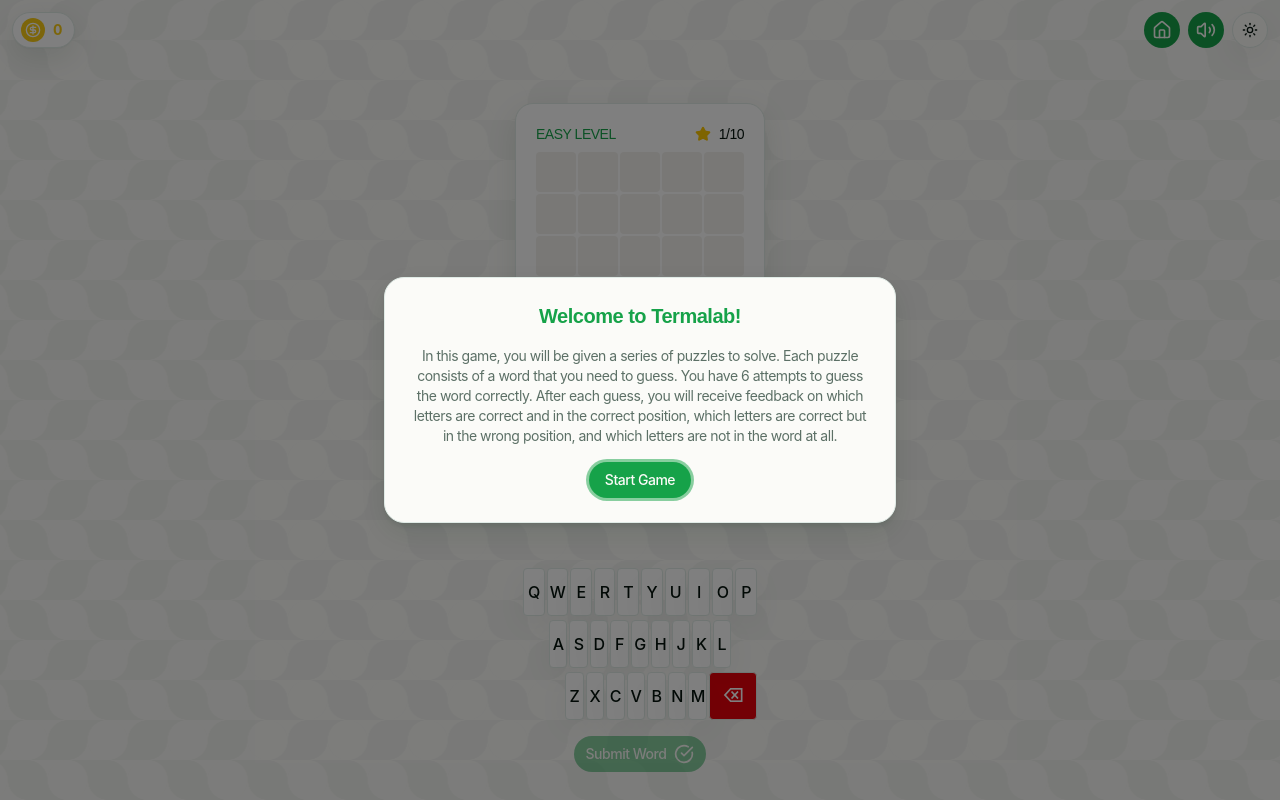
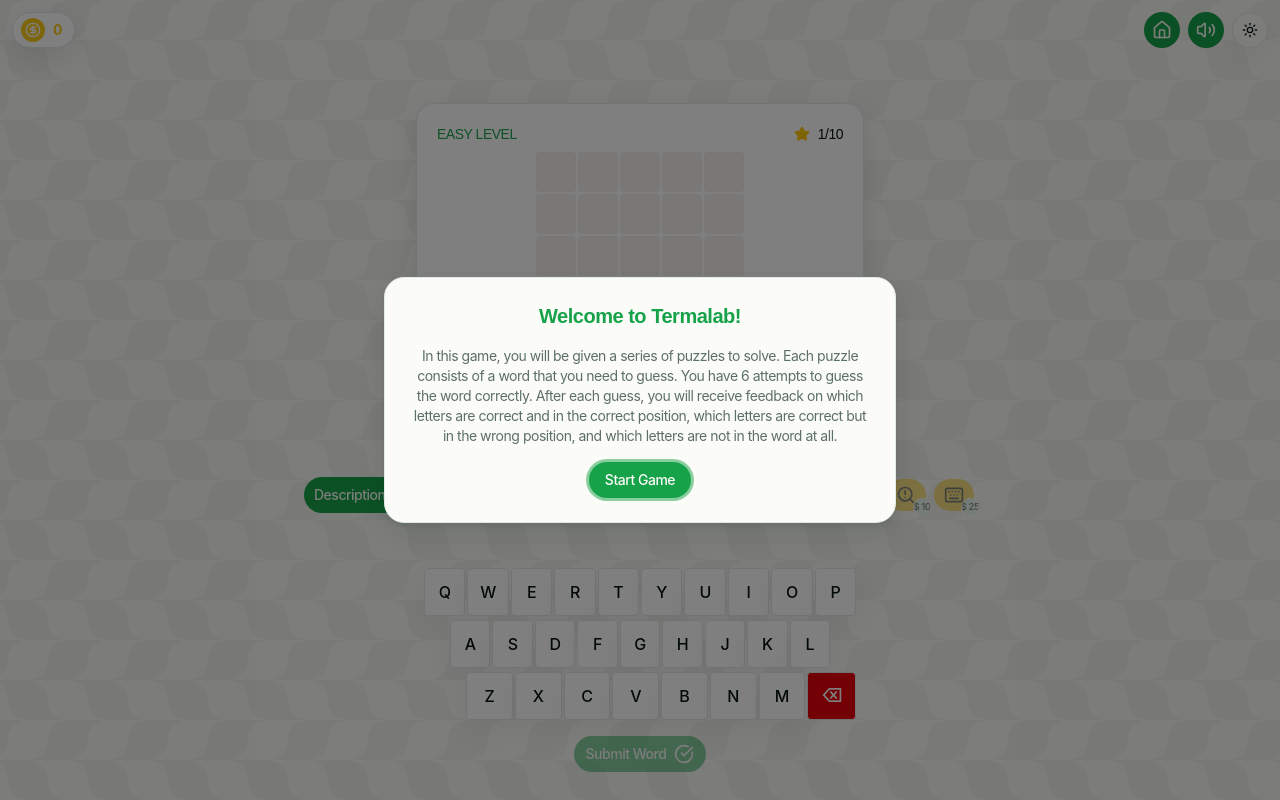
Before and after one commit to xDarylle/termalab, a React (Vite) app: page /game/easy in a window 1280 px wide. Built offline with nearby package versions, Linux system fonts and the light colour scheme; a web font is replaced by a local one.

Commit message:
fix: reponsive view

```diff
--- a/src/components/Keyboard.tsx
+++ b/src/components/Keyboard.tsx
@@ -21,7 +21,7 @@
 }) {
   const { playKeyPress } = useAudio();
   return (
-    <div className="w-full max-w-xs sm:max-w-96 mx-auto px-2 select-none mt-auto">
+    <div className="w-full max-w-xs sm:max-w-md mx-auto px-2 select-none mt-auto">
       <div className="space-y-1">
         {rows.map((row, rowIndex) => (
           <div
--- a/src/page/Game.tsx
+++ b/src/page/Game.tsx
@@ -301,7 +301,7 @@
   ]);
 
   return (
-    <div className="flex flex-col mx-auto items-center justify-center h-full min-h-0 py-2 sm:py-4">
+    <div className="flex flex-col mx-auto items-center justify-center h-full min-h-0 py-2 sm:py-4 md:w-full">
       {loading ? (
         <LoaderIcon className="size-4 animate-spin" />
       ) : playerLevel >= data.length ? (
@@ -327,7 +327,7 @@
           />
           <FailedDialog open={isFailed} onTry={reset} />
 
-          <Container className="max-w-xs sm:max-w-96 my-auto mx-auto font-gummy flex flex-col gap-y-2 rounded-md p-3 sm:p-5">
+          <Container className="max-w-xs sm:max-w-md my-auto mx-auto font-gummy flex flex-col gap-y-2 rounded-md p-3 sm:p-5">
             <div className="flex flex-row items-center justify-between text-xs sm:text-sm">
               <p className="font-medium text-primary">
                 {level?.toUpperCase()} LEVEL
```
